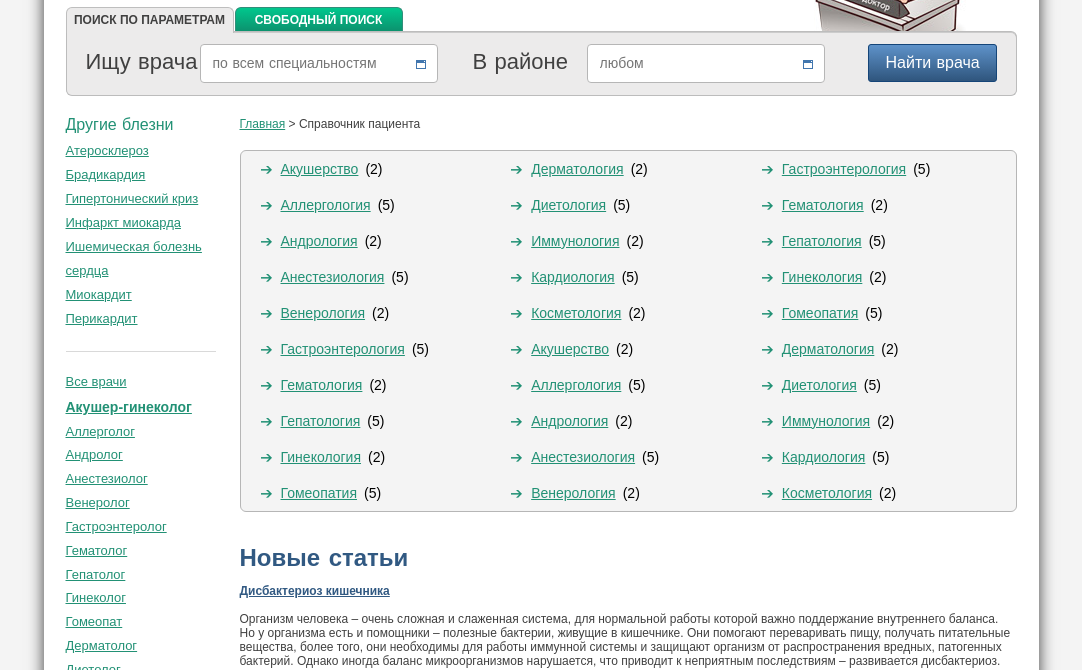
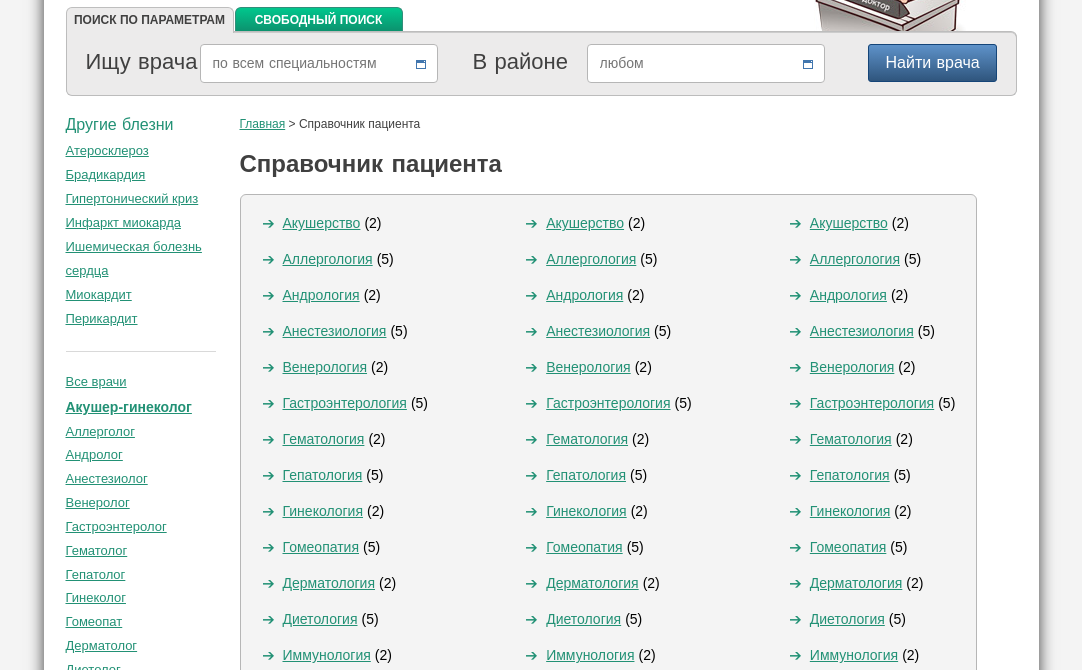
Before and after one commit to mirantel/okdoc, a website: page production/okdoc3_spravochnik.html in a window 1280 px wide. Shown: the part 130-800 px from the top of the page, without its empty margins (99-1181 px from the left). Drawn offline with nearby package versions, Linux system fonts and the light colour scheme.

Commit message:
fix spravochnik

```diff
--- a/production/okdoc3_spravochnik.html
+++ b/production/okdoc3_spravochnik.html
@@ -193,8 +193,24 @@
 					<li><a href="#">Главная</a> ></li>
 					<li>Справочник пациента</li>
 				</ul>
+				<h1 class="directory-title">Справочник пациента</h1>
 				<div class="directory">
 					<ul>
+						<li><a href="#">Акушерство</a>(2)</li>
+						<li><a href="#">Аллергология</a>(5)</li>
+						<li><a href="#">Андрология</a>(2)</li>
+						<li><a href="#">Анестезиология</a>(5)</li>
+						<li><a href="#">Венерология</a>(2)</li>
+						<li><a href="#">Гастроэнтерология</a>(5)</li>
+						<li><a href="#">Гематология</a>(2)</li>
+						<li><a href="#">Гепатология</a>(5)</li>
+						<li><a href="#">Гинекология</a>(2)</li>
+						<li><a href="#">Гомеопатия</a>(5)</li>
+						<li><a href="#">Дерматология</a>(2)</li>
+						<li><a href="#">Диетология</a>(5)</li>
+						<li><a href="#">Иммунология</a>(2)</li>
+						<li><a href="#">Кардиология</a>(5)</li>
+						<li><a href="#">Косметология</a>(2)</li>
 						<li><a href="#">Акушерство</a>(2)</li>
 						<li><a href="#">Аллергология</a>(5)</li>
 						<li><a href="#">Андрология</a>(2)</li>
--- a/src/sass/main.scss
+++ b/src/sass/main.scss
@@ -944,6 +944,7 @@
 
 //text-info
 .text-info{
+	margin-right: 40px;
 	h1{
 		font-size: 24px;
 		color: #404040;
@@ -959,6 +960,7 @@
 	p{
 		margin: 14px 0;
 		line-height: 14px;
+		text-align: justify;
 		strong{
 			color: #229175;
 		}
@@ -1003,6 +1005,15 @@
 .text-info_blue{
 	h2, dl dt, a{
 		color: #315982;
+	}
+	h2{margin: 27px 0 22px;}
+	.list-articles{
+		p{
+			margin: 8px 0;
+			line-height: 16px;
+		}
+		dt{margin-bottom: 8px;}
+		dd{margin-bottom: 21px;}
 	}
 }
 .gray-list-box{
@@ -1054,14 +1065,22 @@
 	position: relative;
 	top: -4px;
 }
+.directory-title{
+	font-size: 24px;
+	color: #404040;
+	font-family: $comic;
+	margin:18px 0 16px;
+}
 .directory{
 	background: #f4f4f4;
 	border:1px solid #b6b6b6;
 	border-radius:6px;
-	padding: 0 20px;
+	padding: 10px 22px 14px;
+	margin-bottom: 27px;
+	margin-right: 40px;
 	ul{
 		@include column-count(3);
-		@include column-gap(17px);
+		@include column-gap(100px);
 		li{
 			font-size: 14px;
 			line-height: 36px;
@@ -1070,7 +1089,7 @@
 			padding-left: 20px;
 			background: url(../img/bullet-arr.png) no-repeat 0 15px;
 			a{
-				margin-right: 7px;
+				margin-right: 4px;
 
 			}
 		}
```
Also changed, not shown: src/_spravochnik.html (+16 -0 lines), production/css/common.css, production/css/main.css, production/css/popup.css, production/css/screen.css, production/img/icons-s4147d3b4ff.png (added), src/img/icons-s4147d3b4ff.png (added), src/img/icons-sfe6233b435.png (deleted).
